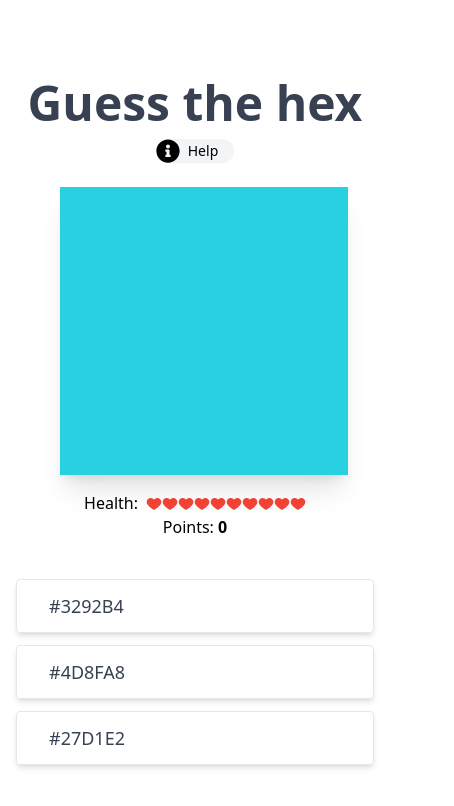
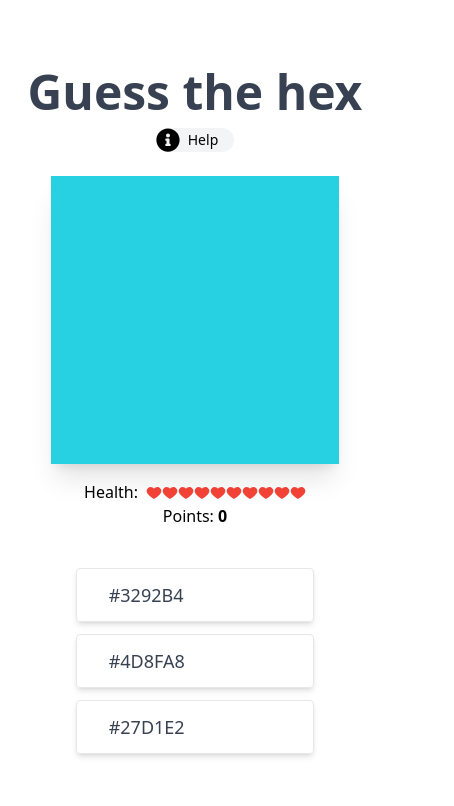
Before and after one commit to Morded/guessthehex, a Next.js app: page / in a window 390 px wide. Shown: the top 806 px of the page, 454 px wide, since content can reach past the window. Built offline with nearby package versions, Linux system fonts and the light colour scheme.

Commit message:
Fixed mobile view

```diff
--- a/src/pages/index.tsx
+++ b/src/pages/index.tsx
@@ -123,8 +123,8 @@ const Home: NextPage = () => {
         <link rel="icon" href="/favicon.ico" />
       </Head>
 
-      <main className="container mx-auto flex min-h-screen flex-col items-center justify-center p-4">
-        <h1 className="text-5xl font-extrabold leading-normal text-gray-700 md:text-[5rem]">
+      <main className="container mx-auto flex min-h-screen flex-col items-center p-4">
+        <h1 className="mt-10 text-5xl font-extrabold leading-normal text-gray-700 md:text-[5rem]">
           Guess the hex
         </h1>
         <button onClick={() => toggleGuide()} className="flex justify-center items-center rounded-xl pr-4 bg-gray-100 mb-6 duration-500 hover:scale-105">
@@ -133,9 +133,9 @@ const Home: NextPage = () => {
         </button>
 
         <div className="relative flex flex-row place-content-center items-center">
-          <p className="p-4 font-extrabold text-xl transition-all ease-in-out duration-300" style={{ color: correctIncorrect.incorrect, opacity: correctGuess === false ? 1 : 0 }}>Incorrect</p>
+          <p className="absolute sm:relative px-4 py-2 font-extrabold bg-white rounded text-2xl transition-all ease-in-out duration-300" style={{ color: correctIncorrect.incorrect, opacity: correctGuess === false ? 1 : 0 }}>Incorrect</p>
           <div style={{ background: answer }} className="h-72 w-72 shadow-xl transition-all ease-in-out duration-200"></div>
-          <p className="p-4 font-extrabold text-xl transition-all ease-in-out duration-300" style={{ color: correctIncorrect.correct, opacity: correctGuess === true ? 1 : 0 }}>Correct</p>
+          <p className="absolute sm:relative px-4 py-2 font-extrabold bg-white rounded text-2xl transition-all ease-in-out duration-300" style={{ color: correctIncorrect.correct, opacity: correctGuess === true ? 1 : 0 }}>Correct</p>
         </div>
 
         <Health
@@ -162,7 +162,7 @@ const Home: NextPage = () => {
               :
               options?.map(color => (
                 <button onClick={() => handleClick(color)} key={color}
-                  className="flex flex-col w-full sm:w-auto text-center justify-center rounded border border-gray-200 px-8 py-3 shadow-md cursor-pointer duration-500 motion-safe:hover:scale-105" >
+                  className="flex flex-col w-2/3 sm:w-auto text-center justify-center rounded border border-gray-200 px-8 py-3 shadow-md cursor-pointer duration-500 motion-safe:hover:scale-105" >
                   <h2 className="text-lg text-gray-700 uppercase">{color}</h2>
                 </button >
               ))
@@ -170,7 +170,7 @@ const Home: NextPage = () => {
         </div>
 
         {answerHistory.length > 0 &&
-          <div className="flex flex-row text-gray-700 gap-6 my-10">
+          <div className="flex flex-col sm:flex-row text-gray-700 gap-6 mt-10">
             <h1 className="font-extrabold text-4xl text-center">History</h1>
             <div className="max-h-48 w-96 overflow-auto">
               {
```
